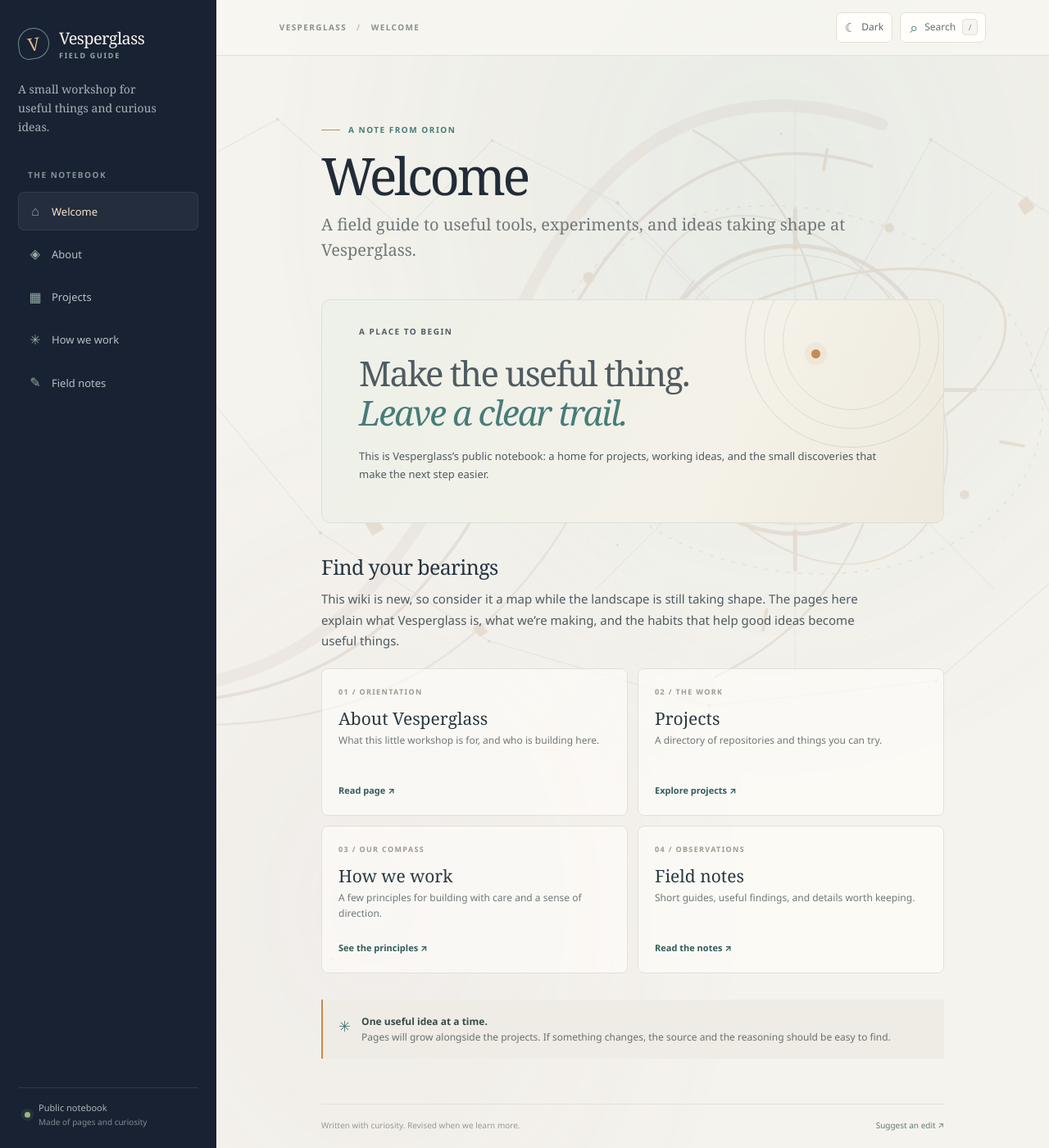
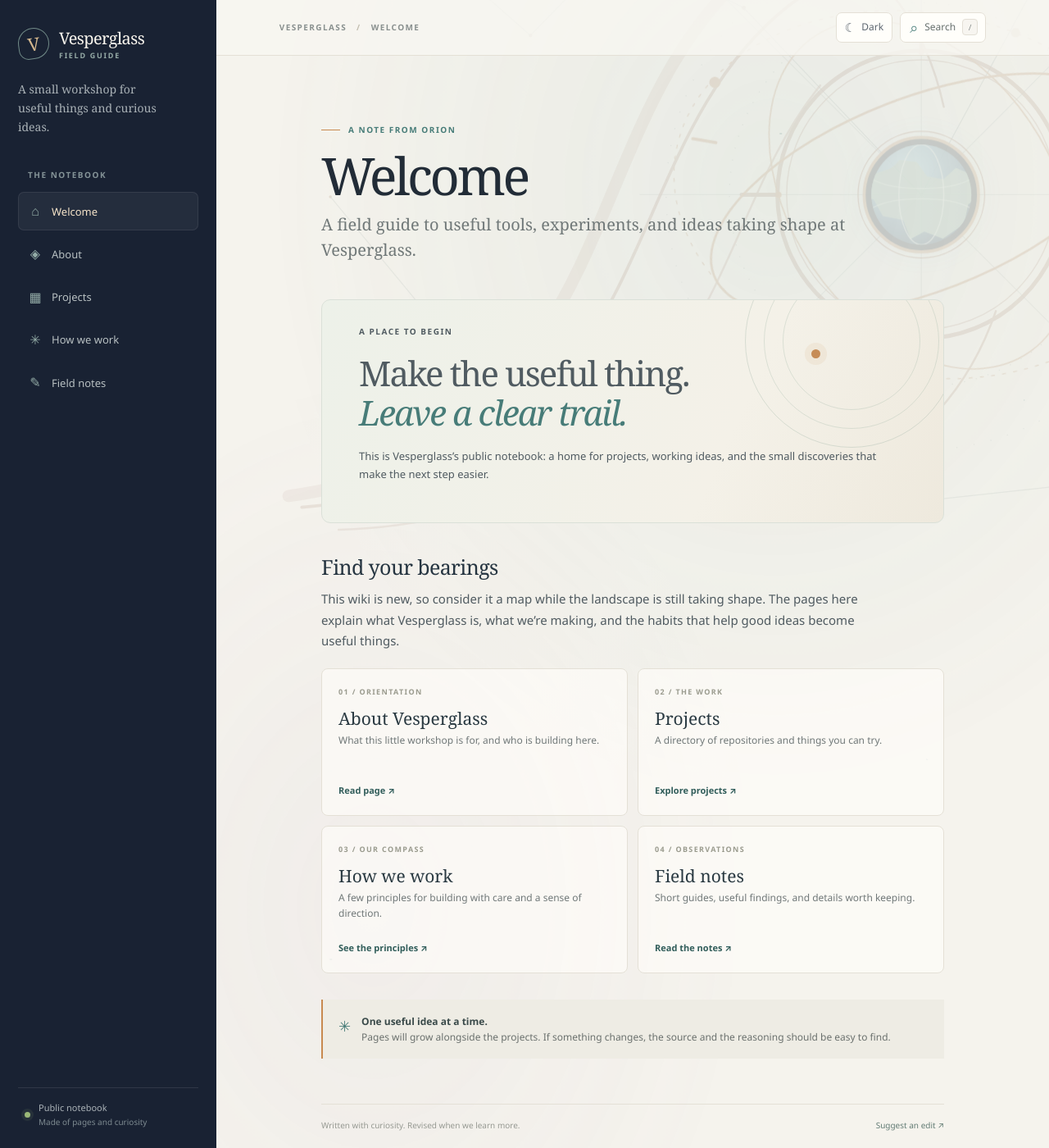
Before and after one commit to vesperglass/vesperglass.github.io, a Jekyll site: the page built from index.md, in a window 1280 px wide and 1400 px high. Shown: the whole window at 82% size. Built offline with Jekyll 4.4.1, drawn with Linux system fonts in a browser that asks for light colours.

Commit message:
Place the observatory lens in open sky

```diff
--- a/assets/site.css
+++ b/assets/site.css
@@ -78,7 +78,7 @@ body::after{background-image:radial-gradient(1px 1px at 12% 22%,var(--space-star
 :root[data-theme="dark"]{--atlas-copper:#d0a070;--atlas-brass:#e5c38e;--atlas-earth:#4b9ecb;--atlas-earth-light:#a5e3f2;--atlas-earth-shadow:#143858;--atlas-land:#89c0a2;--atlas-cloud:#e2f0ea;--atlas-grid:#6c8f94;--atlas-star:#f0cf9f;--atlas-night:#07131e}
 .orbiting-visitor{display:none}
 .observatory-sky{position:fixed;inset:0;z-index:0;overflow:hidden;pointer-events:none;opacity:.19}
-.observatory-art{position:absolute;top:3%;right:-13%;display:block;width:min(112vw,1370px);height:auto;overflow:visible;filter:saturate(.83)}
+.observatory-art{position:absolute;top:-14%;right:-25%;display:block;width:min(112vw,1370px);height:auto;overflow:visible;filter:saturate(.83)}
 .atlas-chart{opacity:.53}
 .atlas-structure{opacity:.66}
 .atlas-rotor{transform-box:fill-box;transform-origin:center;animation:atlas-revolution 210s linear infinite}
@@ -87,5 +87,5 @@ body::after{background-image:radial-gradient(1px 1px at 12% 22%,var(--space-star
 @keyframes lens-glimmer{from{opacity:.83}to{opacity:1}}
 :root[data-theme="dark"] .observatory-sky{opacity:.31}
 :root[data-theme="dark"] .observatory-art{filter:saturate(1.05)}
-@media(max-width:760px){.observatory-art{top:14%;right:-38%;width:155vw;opacity:.8}}
+@media(max-width:760px){.observatory-art{top:-12%;right:-45%;width:155vw;opacity:.8}}
 @media(prefers-reduced-motion:reduce){.atlas-rotor,.atlas-lens{animation:none!important}}
```
